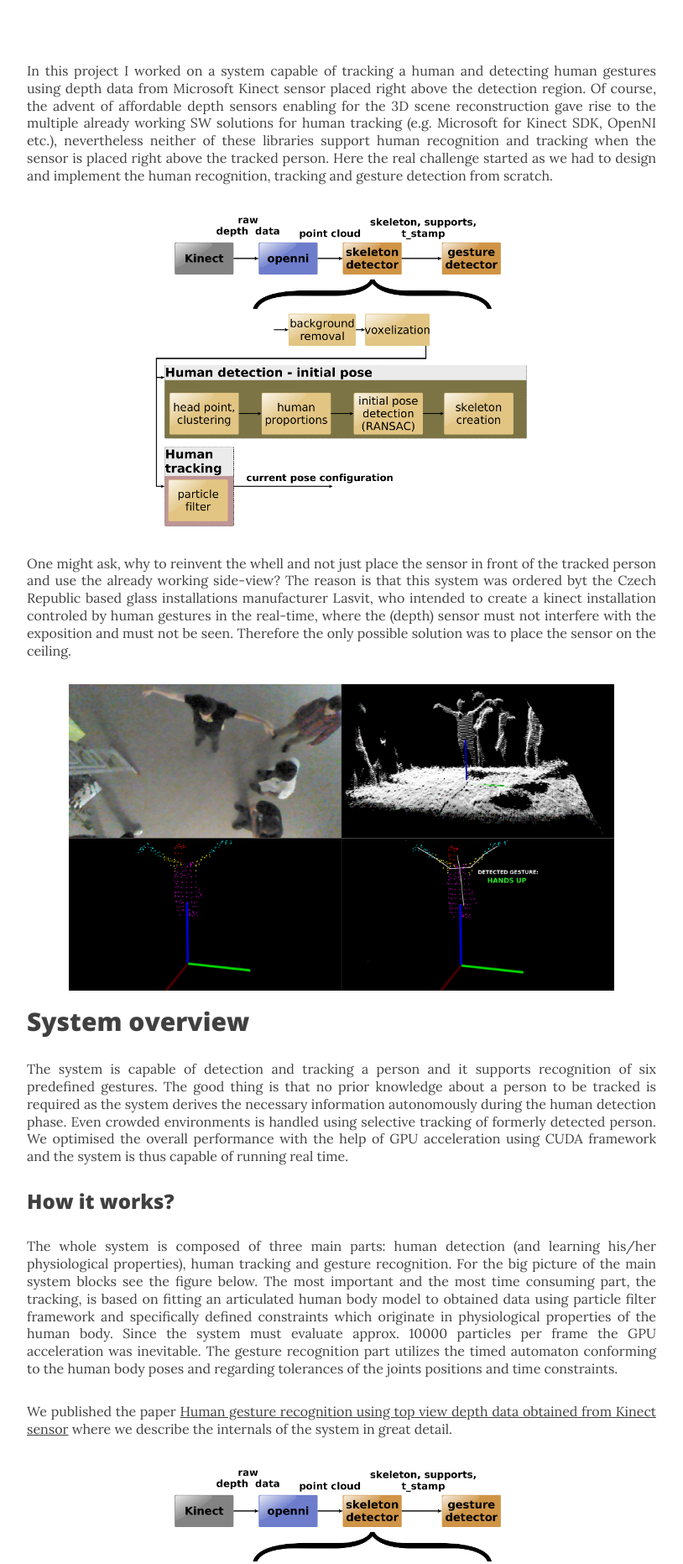
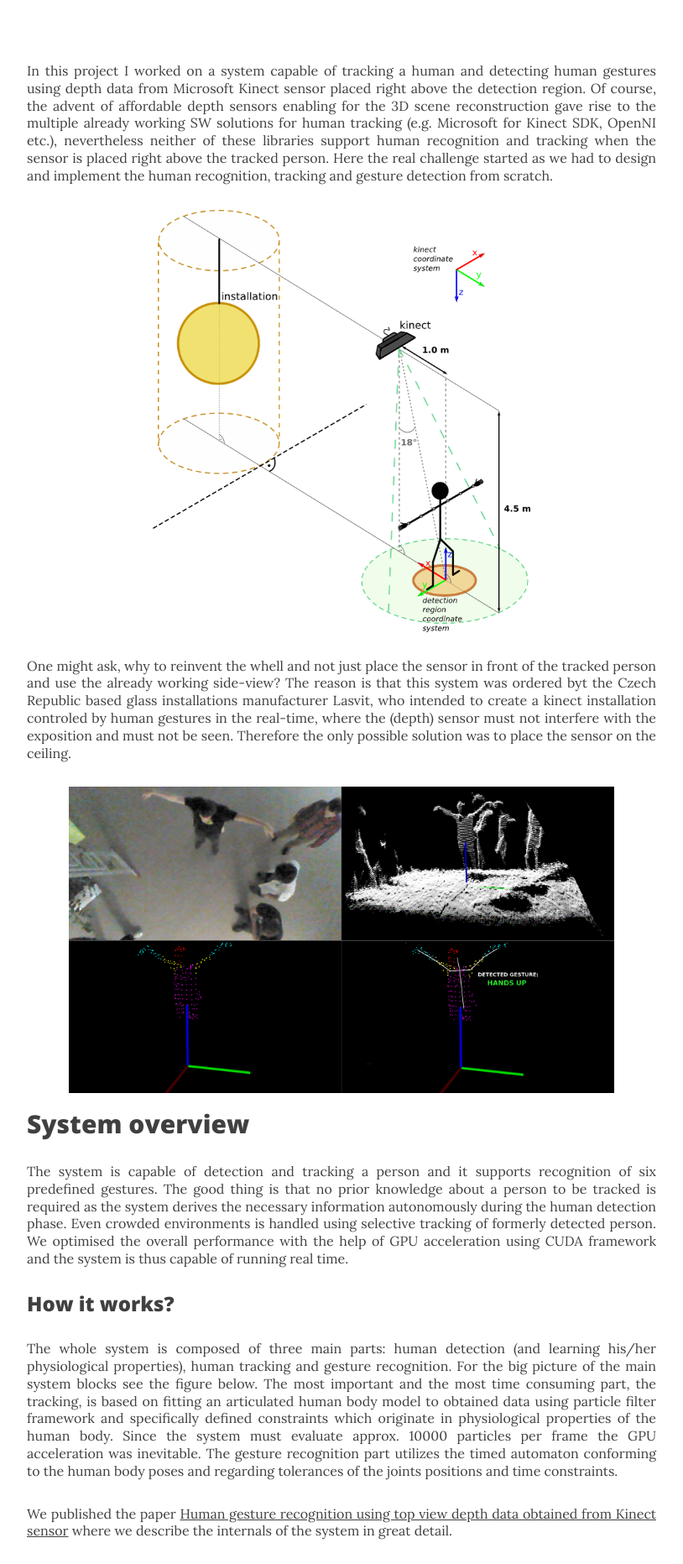
Before and after one commit to bednarikjan/bednarikjan.github.io, a Jekyll site: the page built from _posts/2015-04-15-gesture_recognition_using_top_view_depth_data.markdown, in a window 1280 px wide. Shown: the part 499-2362 px from the top of the page at 84% size, without its empty margins (233-1047 px from the left). Built offline with Jekyll 4.4.1, drawn with Linux system fonts in a browser that asks for light colours; nearby versions of some CDN libraries.

Commit message:
Updated 2015-04-15-gesture_recognition_using_top_view_depth_data.markdown

```diff
--- a/_posts/2015-04-15-gesture_recognition_using_top_view_depth_data.markdown
+++ b/_posts/2015-04-15-gesture_recognition_using_top_view_depth_data.markdown
@@ -14,7 +14,7 @@ published: true
 
 <div>
   <a href="/img/2015-04-15-hum_gest_rec/installation.png">
-  <img class="post" src="/img/2015-04-15-hum_gest_rec/system_architecture.png" alt="System architecture" width="450" height="381" align="middle">
+  <img class="post" src="/img/2015-04-15-hum_gest_rec/installation.png" alt="System architecture" width="450" height="381" align="middle">
   </a>
 </div>
 
```
